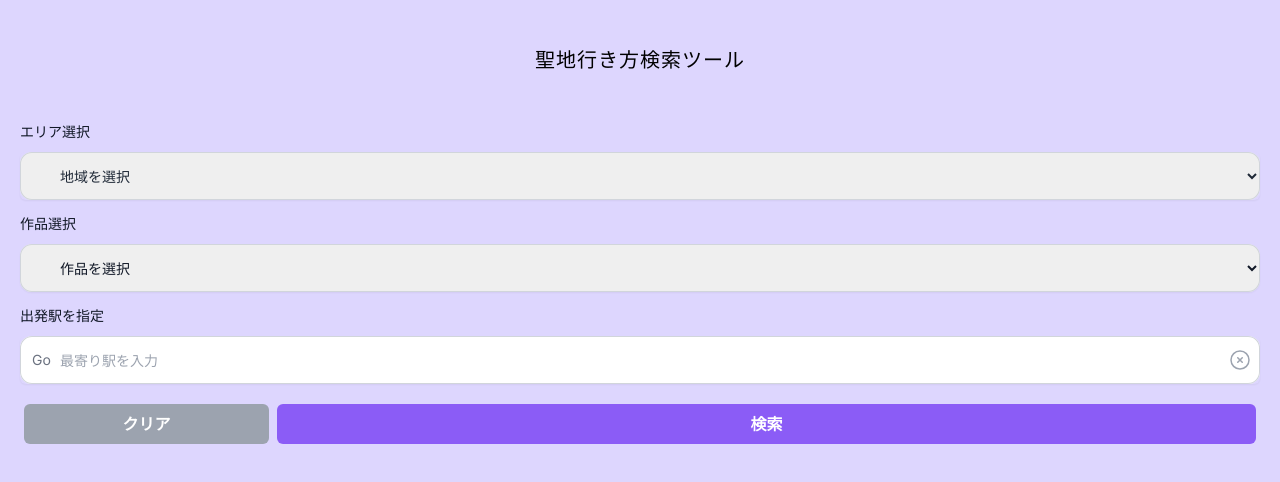
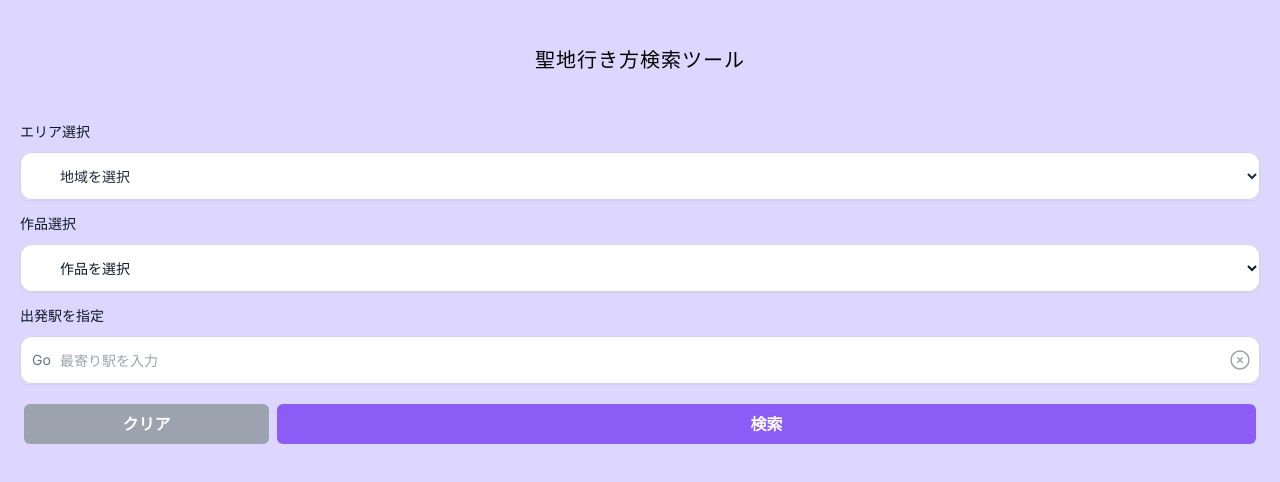
Before and after one commit to graycat22/Kokoa_anime_seichi, a Next.js app: page / in a window 1280 px wide. Shown: the top 482 px of the page. Built offline with nearby package versions, Linux system fonts and the light colour scheme.

Commit message:
modified css

```diff
--- a/src/app/page.tsx
+++ b/src/app/page.tsx
@@ -1,6 +1,6 @@
 "use client";
 
-import React, { useState } from "react";
+import React, { useEffect, useState } from "react";
 import { animeData } from "./library/anime-data";
 import { useRouter } from "next/navigation";
 import { areas } from "./library/area";
@@ -20,6 +20,41 @@ const App = () => {
   const [selectedPref, setSelectedPref] = useState<string>(""); // API 代入用
   const [inputValue, setInputValue] = useState<string>(""); // ユーザの最寄り駅インプット
   const [animeTitles, setAnimeTitles] = useState<string[]>([]); // 選択した都道府県に存在するアニメの聖地
+  const [isLoaded, setIsLoaded] = useState(false); // ローディングアニメーション用
+  const emoji = [
+    "🗻",
+    "🌱",
+    "🚃",
+    "🐠",
+    "🎏",
+    "🏮",
+    "🎐",
+    "🚠",
+    "⛩",
+    "🛤",
+    "🕋",
+    "⛺️",
+    "🗾",
+    "🎑",
+    "🏞",
+    "🌅",
+    "🌃",
+    "🏙",
+    "🌆",
+    "🌄",
+    "🌁",
+    "🌇",
+    "🌠",
+    "🎆",
+    "🌠",
+    "🌉",
+    "🎇",
+    "🌌",
+  ];
+
+  useEffect(() => {
+    setIsLoaded(true); // ページがロードされた後にアニメーションを適用するために状態を更新
+  }, []);
 
   // それぞれエリア・作品・最寄り駅が変更された際に、seleced●●●●に再代入されるハンドル
   const handleChangeArea = (e: { target: any }) => {
@@ -95,6 +130,9 @@ const App = () => {
   console.log("stationData", stationData);
 
   const handlePressX = () => {
+    if (inputValue) {
+      toast("出発駅を消しました", { duration: 800 });
+    }
     setInputValue("");
     setStationData(null);
   };
@@ -105,8 +143,10 @@ const App = () => {
     setStationData(null);
     setPredStations([]);
     setAnimeTitles([]);
+    setInputValue("");
+    setStationData(null);
+    toast("入力をクリアしました", { duration: 800 });
   };
-
   // 検索しルート取得。CORS 回避のため、プロキシサーバー経由で外部 API にリクエスト
   const handleSearchRoute = async () => {
     try {
@@ -127,7 +167,7 @@ const App = () => {
         }
         return;
       }
-
+      toast("検索を開始します", { icon: "😶‍🌫️", duration: 800 });
       const stationCode = stationData.stationCode;
       router.push(
         `/result?pref=${encodeURIComponent(selectedPref)}&code=${stationCode}`
@@ -151,7 +191,11 @@ const App = () => {
   // };
 
   return (
-    <div className="App min-h-screen bg-violet-200 px-5">
+    <div
+      className={`App min-h-screen bg-violet-200 px-5 transition-opacity duration-500 ${
+        isLoaded ? "opacity-100" : "opacity-0"
+      }`}
+    >
       <Toaster />
       <div className="flex justify-center items-center">
         <h1 className="leading-loose tracking-wider py-10 text-xl antialiased">
@@ -165,7 +209,7 @@ const App = () => {
         >
           エリア選択
         </label>
-        <div className="relative mt-2 rounded-md shadow-sm">
+        <div className="relative mt-2 mb-3 rounded-md shadow-sm">
           {/* <div className="pointer-events-none absolute inset-y-0 left-0 flex items-center pl-3">
             <span className="text-gray-500 sm:text-sm pl-1">∴</span>
           </div> */}
@@ -173,7 +217,7 @@ const App = () => {
             name="area"
             value={selectedArea}
             onChange={handleChangeArea}
-            className="block w-full rounded-xl border-0 h-12 mb-3 py-1.5 pl-9 pr-20 text-gray-800 ring-1 ring-inset ring-gray-300 focus:ring-2 focus:ring-inset focus:ring-violet-500 sm:text-sm sm:leading-6 outline-none"
+            className="block w-full rounded-xl border-0 h-12 py-1.5 pl-9 pr-20 text-gray-800 ring-1 ring-inset ring-gray-300 focus:ring-2 focus:ring-inset focus:ring-violet-500 sm:text-sm sm:leading-6 outline-none bg-white"
           >
             <option value="" disabled>
               地域を選択
@@ -197,16 +241,15 @@ const App = () => {
         >
           作品選択
         </label>
-        <div className="relative mt-2 rounded-xl shadow-sm">
+        <div className="relative mt-2 mb-3 rounded-xl shadow-sm">
           {/* <div className="pointer-events-none absolute inset-y-0 left-0 flex items-center pl-3">
             <span className="text-gray-500 sm:text-sm pl-1">:::</span>
           </div> */}
           <select
-            id="work"
             name="work"
             value={selectedWork}
             onChange={handleChangeWork}
-            className="block w-full rounded-xl border-0 h-12 mb-3 py-1.5 pl-9 pr-20 text-gray-900 ring-1 ring-inset ring-gray-300 focus:ring-2 focus:ring-inset focus:ring-violet-500 sm:text-sm sm:leading-6 outline-none"
+            className="block w-full rounded-xl border-0 h-12 py-1.5 pl-9 pr-20 text-gray-900 ring-1 ring-inset ring-gray-300 focus:ring-2 focus:ring-inset focus:ring-violet-500 sm:text-sm sm:leading-6 outline-none bg-white"
           >
             <option value="" disabled>
               作品を選択
@@ -247,9 +290,10 @@ const App = () => {
                 className="cursor-pointer border-b border-gray-200 hover:bg-gray-100 py-2 px-4"
                 onClick={() => handleClickPredSta(item)}
               >
-                <p className="text-gray-900">
-                  駅名: {item.stationName}（{item.prefecture}）
-                </p>
+                <span>{emoji[Math.floor(Math.random() * emoji.length)]}</span>
+                <span className="text-gray-900 pl-3">
+                  {item.stationName}（{item.prefecture}）
+                </span>
               </li>
             ))}
           </ul>
--- a/src/app/result/page.tsx
+++ b/src/app/result/page.tsx
@@ -9,9 +9,11 @@ const Result = () => {
   const searchParams = useSearchParams();
   const [pref, code] = [searchParams.get("pref"), searchParams.get("code")];
   const [result, setResult] = useState<any[]>([]);
+  const [isLoaded, setIsLoaded] = useState(false); // ページ遷移アニメーション用
 
   // 初回読み込み(prefとcodeが変化)時に発火
   useEffect(() => {
+    setIsLoaded(true);
     const fetchData = async () => {
       try {
         const res = await fetch(
@@ -49,7 +51,11 @@ const Result = () => {
 
   return (
     // result[{${i}}]として i < 4; i++ でループ
-    <div className="mx-1 mt-4 mb-16">
+    <div
+      className={`mx-1 mt-4 mb-16 transition-opacity duration-1500 ${
+        isLoaded ? "opacity-100" : "opacity-0"
+      }`}
+    >
       <Toaster />
       {result.length > 0 &&
         [1, 2, 3, 4].map((i) => (
```
